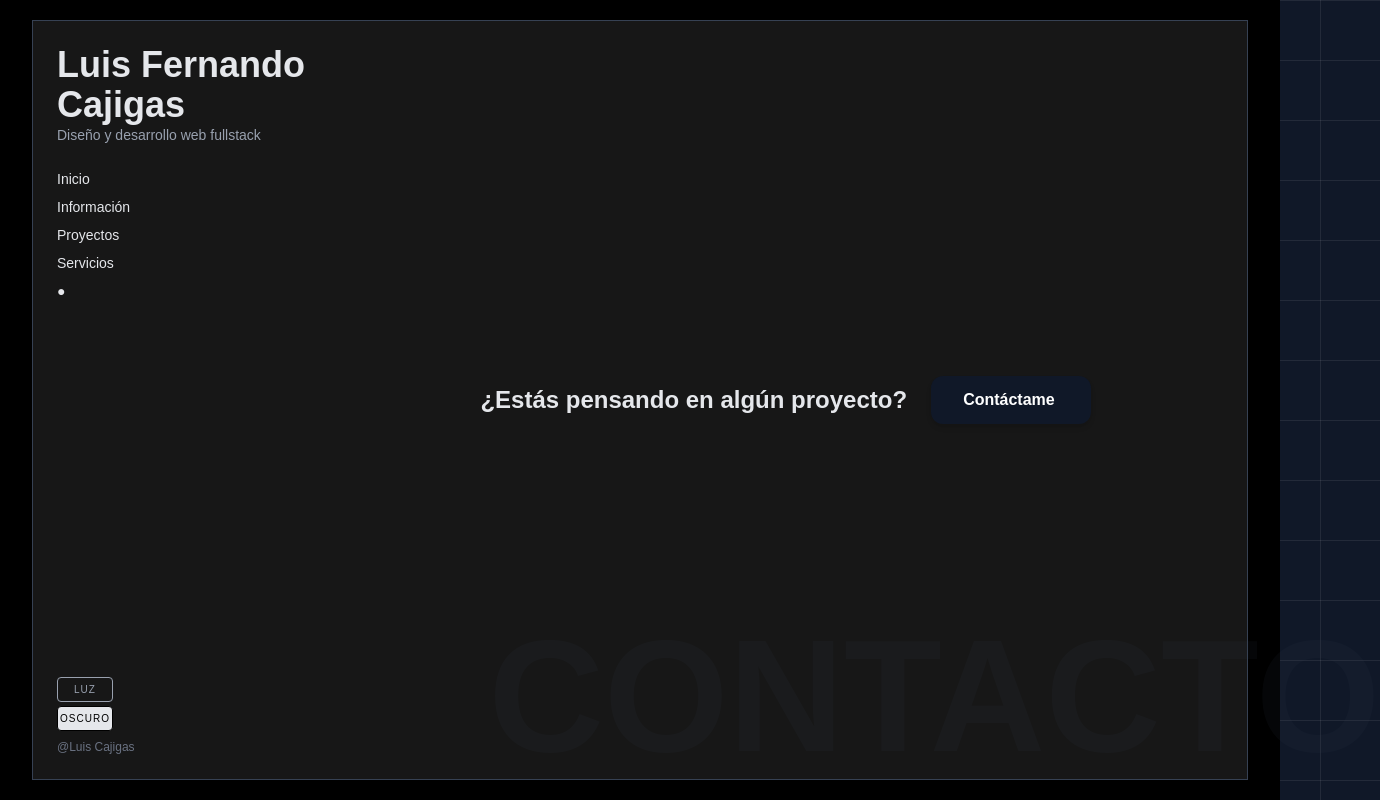
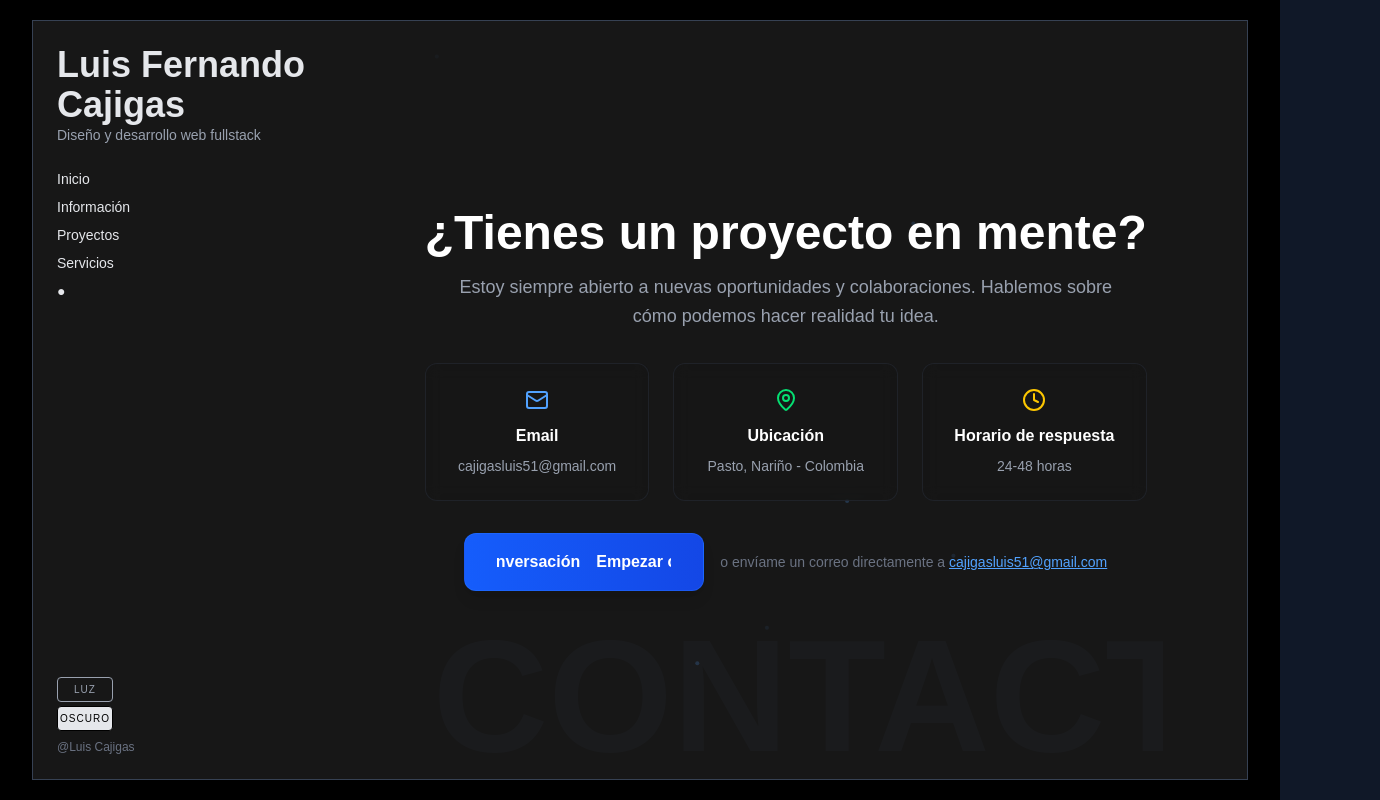
Before and after one commit to luiscajigas/luis_fernando_cajigas, a Next.js app: page / in a window 1280 px wide. Both pictures are taken after a click on the button "Contáctame". Shown: the whole page, 1380 px wide, since content can reach past the window. Built offline with nearby package versions, Linux system fonts and the light colour scheme.

Commit message:
agrego nueva interfaz en contactame en su primera version o primer avance

```diff
--- a/src/app/sections/Contacto.tsx
+++ b/src/app/sections/Contacto.tsx
@@ -3,19 +3,41 @@
 import { motion, AnimatePresence } from "framer-motion";
 import { useState, useEffect } from "react";
 import emailjs from "@emailjs/browser";
+import {
+  Mail,
+  MessageCircle,
+  Send,
+  ArrowLeft,
+  CheckCircle,
+  AlertCircle,
+  Phone,
+  MapPin,
+  Clock,
+  User,
+} from "lucide-react";
 
 export default function Contactame() {
   const [hovered, setHovered] = useState(false);
   const [showForm, setShowForm] = useState(false);
-  const [loading, setLoading] = useState(false);;
-
+  const [loading, setLoading] = useState(false);
+  const [status, setStatus] = useState<"idle" | "success" | "error">("idle");
+  const [cursorPos, setCursorPos] = useState({ x: 0, y: 0 });
 
   const repeatCount = 100;
   const textArray = Array.from({ length: repeatCount }, (_, i) => i);
 
+  useEffect(() => {
+    const handleMouseMove = (e: MouseEvent) => {
+      setCursorPos({ x: e.clientX, y: e.clientY });
+    };
+    window.addEventListener("mousemove", handleMouseMove);
+    return () => window.removeEventListener("mousemove", handleMouseMove);
+  }, []);
+
   const sendEmail = (e: React.FormEvent<HTMLFormElement>) => {
     e.preventDefault();
     setLoading(true);
+    setStatus("idle");
 
     emailjs
       .sendForm(
@@ -26,23 +48,73 @@ export default function Contactame() {
       )
       .then(
         () => {
-          alert("✅ Mensaje enviado correctamente!");
+          setStatus("success");
           setLoading(false);
           e.currentTarget.reset();
+          setTimeout(() => {
             setShowForm(false);
+            setStatus("idle");
+          }, 2000);
         },
         (error) => {
-          alert("❌ Error al enviar: " + JSON.stringify(error));
+          setStatus("error");
           setLoading(false);
+          console.error("Error:", error);
         }
       );
   };
 
+  const contactInfo = [
+    {
+      icon: Mail,
+      label: "Email",
+      value: "cajigasluis51@gmail.com",
+      color: "text-blue-400",
+    },
+    {
+      icon: MapPin,
+      label: "Ubicación",
+      value: "Pasto, Nariño - Colombia",
+      color: "text-green-400",
+    },
+    {
+      icon: Clock,
+      label: "Horario de respuesta",
+      value: "24-48 horas",
+      color: "text-yellow-400",
+    },
+  ];
+
   return (
-    <div className="relative flex items-center justify-center min-h-screen px-4 py-20">
+    <div className="relative flex items-center justify-center min-h-screen px-4 py-20 overflow-hidden">
+      {/* Título de fondo */}
       <h1 className="absolute bottom-6 left-6 text-[6rem] md:text-[10rem] font-extrabold text-gray-700 opacity-10 select-none leading-none">
         CONTACTO
       </h1>
+
+      {/* Partículas de fondo */}
+      <div className="absolute inset-0 overflow-hidden pointer-events-none">
+        {Array.from({ length: 20 }).map((_, i) => (
+          <motion.div
+            key={i}
+            className="absolute w-1 h-1 bg-blue-400/30 rounded-full"
+            animate={{
+              x: [0, 100, 0],
+              y: [0, -80, 0],
+              opacity: [0, 1, 0],
+            }}
+            transition={{
+              duration: 8 + i * 0.5,
+              repeat: Infinity,
+              delay: i * 0.4,
+            }}
+            style={{
+              left: `${Math.random() * 100}%`,
+              top: `${Math.random() * 100}%`,
+            }}
+          />
+        ))}
+      </div>
 
       <AnimatePresence mode="wait">
         {!showForm ? (
@@ -52,20 +124,68 @@ export default function Contactame() {
             animate={{ opacity: 1, y: 0 }}
             exit={{ opacity: 0, y: -30 }}
             transition={{ duration: 0.5 }}
-            className="flex flex-col md:flex-row items-center gap-6 text-center md:text-left relative z-10"
+            className="flex flex-col items-center gap-8 text-center relative z-10 max-w-4xl"
           >
-            <h2 className="text-2xl font-bold text-gray-200">
-              ¿Estás pensando en algún proyecto?
+            {/* Header principal */}
+            <motion.div
+              initial={{ opacity: 0, y: 20 }}
+              animate={{ opacity: 1, y: 0 }}
+              transition={{ delay: 0.2 }}
+              className="text-center"
+            >
+              <h2 className="text-3xl md:text-5xl font-bold text-white mb-4">
+                ¿Tienes un proyecto en mente?
               </h2>
+              <p className="text-lg text-gray-400 max-w-2xl mx-auto leading-relaxed">
+                Estoy siempre abierto a nuevas oportunidades y colaboraciones.
+                Hablemos sobre cómo podemos hacer realidad tu idea.
+              </p>
+            </motion.div>
 
+            {/* Información de contacto */}
+            <motion.div
+              className="grid grid-cols-1 md:grid-cols-3 gap-6 w-full max-w-4xl"
+              initial={{ opacity: 0, y: 30 }}
+              animate={{ opacity: 1, y: 0 }}
+              transition={{ delay: 0.4 }}
+            >
+              {contactInfo.map((info, index) => (
+                <motion.div
+                  key={index}
+                  className="bg-neutral-900/60 backdrop-blur-sm border border-gray-700/30 rounded-xl p-6 text-center hover:border-blue-500/30 transition-all duration-300 hover:bg-neutral-800/60"
+                  whileHover={{ scale: 1.02, y: -5 }}
+                  initial={{ opacity: 0, y: 20 }}
+                  animate={{ opacity: 1, y: 0 }}
+                  transition={{ delay: 0.5 + index * 0.1 }}
+                >
+                  <info.icon
+                    className={`${info.color} mx-auto mb-3`}
+                    size={24}
+                  />
+                  <h3 className="text-white font-semibold mb-2">
+                    {info.label}
+                  </h3>
+                  <p className="text-gray-400 text-sm">{info.value}</p>
+                </motion.div>
+              ))}
+            </motion.div>
+
+            {/* Botón principal */}
+            <motion.div
+              initial={{ opacity: 0, y: 30 }}
+              animate={{ opacity: 1, y: 0 }}
+              transition={{ delay: 0.8 }}
+              className="flex flex-col md:flex-row items-center gap-4"
+            >
               <motion.button
                 onMouseEnter={() => setHovered(true)}
                 onMouseLeave={() => setHovered(false)}
                 whileTap={{ scale: 0.95 }}
-              className="relative overflow-hidden bg-gray-900 hover:bg-blue-800 text-white font-semibold py-3 px-6 rounded-xl shadow-md transition-colors w-40"
+                className="relative overflow-hidden bg-gradient-to-r from-blue-600 to-blue-700 hover:from-blue-500 hover:to-blue-600 text-white font-semibold py-4 px-8 rounded-xl shadow-lg transition-all duration-300 w-60 border border-blue-500/30"
                 onClick={() => setShowForm(true)}
               >
-              <div className="relative flex overflow-hidden w-full">
+                <div className="relative flex overflow-hidden w-full justify-center items-center gap-2">
+                  <MessageCircle size={20} />
                   <motion.div
                     className="flex whitespace-nowrap"
                     animate={hovered ? { x: ["0%", "-100%"] } : { x: "0%" }}
@@ -74,7 +194,7 @@ export default function Contactame() {
                         ? {
                             repeat: Infinity,
                             repeatType: "loop",
-                          duration: 90,
+                            duration: 20,
                             ease: "linear",
                           }
                         : { duration: 0 }
@@ -82,95 +202,105 @@ export default function Contactame() {
                   >
                     {textArray.map((i) => (
                       <span key={i} className="px-2">
-                      Contáctame
+                        Empezar conversación
                       </span>
                     ))}
                   </motion.div>
                 </div>
               </motion.button>
+
+              <motion.p
+                className="text-gray-500 text-sm"
+                initial={{ opacity: 0 }}
+                animate={{ opacity: 1 }}
+                transition={{ delay: 1 }}
+              >
+                o envíame un correo directamente a{" "}
+                <a
+                  href="mailto:cajigasluis51@gmail.com"
+                  className="text-blue-400 hover:text-blue-300 underline transition-colors"
+                >
+                  cajigasluis51@gmail.com
+                </a>
+              </motion.p>
+            </motion.div>
           </motion.div>
         ) : (
           <motion.div
             key="form"
-            initial={{ opacity: 0, scale: 0.9, y: 40 }}
-            animate={{ opacity: 1, scale: 1, y: 0 }}
-            exit={{ opacity: 0, scale: 0.9, y: -40 }}
+            initial={{ opacity: 0, y: 30 }}
+            animate={{ opacity: 1, y: 0 }}
+            exit={{ opacity: 0, y: -30 }}
             transition={{ duration: 0.5 }}
-            className="w-full max-w-lg bg-neutral-950 rounded-2xl p-8 shadow-2xl relative z-10"
+            className="w-full max-w-lg bg-neutral-900/60 backdrop-blur-sm border border-gray-700/30 rounded-xl p-8 relative z-10"
           >
-            <h2 className="text-3xl font-semibold text-white mb-6">Contacto.</h2>
-            <p className="text-gray-400 mb-6">
-              Ponte en contacto conmigo o envíame un correo a{" "}
-              <span className="font-semibold">cajigasluis51@gmail.com</span>
-            </p>
+            {/* Botón de volver */}
+            <button
+              onClick={() => setShowForm(false)}
+              className="absolute top-4 left-4 text-gray-400 hover:text-white transition-colors"
+            >
+              <ArrowLeft size={20} />
+            </button>
 
-            <motion.form
-              onSubmit={sendEmail}
-              className="space-y-4"
-              initial="hidden"
-              animate="visible"
-              variants={{
-                hidden: {},
-                visible: {
-                  transition: { staggerChildren: 0.15 },
-                },
-              }}
-            >
-              <motion.input
+            <h3 className="text-2xl font-bold text-white mb-6">
+              Envíame un mensaje
+            </h3>
+
+            <form onSubmit={sendEmail} className="flex flex-col gap-4">
+              <div className="flex items-center gap-3 bg-neutral-800/50 p-3 rounded-lg">
+                <User size={18} className="text-gray-400" />
+                <input
                   type="text"
-                name="name"
-                placeholder="Nombre"
+                  name="user_name"
                   required
-                className="w-full p-3 rounded-lg bg-neutral-900 border border-gray-600 focus:border-blue-600 outline-none"
-                variants={{
-                  hidden: { opacity: 0, y: 20 },
-                  visible: { opacity: 1, y: 0 },
-                }}
+                  placeholder="Tu nombre"
+                  className="bg-transparent outline-none flex-1 text-white"
                 />
-              <motion.input
+              </div>
+
+              <div className="flex items-center gap-3 bg-neutral-800/50 p-3 rounded-lg">
+                <Mail size={18} className="text-gray-400" />
+                <input
                   type="email"
-                name="mail"
-                placeholder="Correo electrónico"
+                  name="user_email"
                   required
-                className="w-full p-3 rounded-lg bg-neutral-900 border border-gray-600 focus:border-blue-600 outline-none"
-                variants={{
-                  hidden: { opacity: 0, y: 20 },
-                  visible: { opacity: 1, y: 0 },
-                }}
+                  placeholder="Tu correo"
+                  className="bg-transparent outline-none flex-1 text-white"
                 />
-              <motion.textarea
+              </div>
+
+              <div className="flex items-center gap-3 bg-neutral-800/50 p-3 rounded-lg">
+                <MessageCircle size={18} className="text-gray-400" />
+                <textarea
                   name="message"
-                placeholder="Mensaje"
                   required
-                className="w-full p-3 rounded-lg bg-neutral-900 border border-gray-600 focus:border-blue-600 outline-none h-32"
-                variants={{
-                  hidden: { opacity: 0, y: 20 },
-                  visible: { opacity: 1, y: 0 },
-                }}
-              ></motion.textarea>
+                  placeholder="Tu mensaje"
+                  rows={4}
+                  className="bg-transparent outline-none flex-1 text-white resize-none"
+                />
+              </div>
 
               <motion.button
                 type="submit"
+                whileTap={{ scale: 0.95 }}
                 disabled={loading}
-                className="w-full py-3 rounded-lg bg-gray-700 hover:bg-blue-900 transition-all shadow-lg disabled:opacity-50"
-                whileHover={{ scale: 1.05 }}
-                whileTap={{ scale: 0.95 }}
-                variants={{
-                  hidden: { opacity: 0, y: 20 },
-                  visible: { opacity: 1, y: 0 },
-                }}
+                className="flex items-center justify-center gap-2 bg-gradient-to-r from-blue-600 to-blue-700 hover:from-blue-500 hover:to-blue-600 text-white font-semibold py-3 px-6 rounded-lg shadow-lg transition-all duration-300 border border-blue-500/30 disabled:opacity-50"
               >
-                {loading ? "Enviando..." : "Enviar mensaje"}
+                {loading ? "Enviando..." : "Enviar"}
+                {!loading && <Send size={18} />}
               </motion.button>
-            </motion.form>
 
-            <motion.button
-              onClick={() => setShowForm(false)}
-              className="mt-6 text-gray-400 hover:text-blue-600 transition"
-              whileHover={{ x: -5 }}
-            >
-              ← Regresar
-            </motion.button>
+              {status === "success" && (
+                <p className="flex items-center gap-2 text-green-400">
+                  <CheckCircle size={18} /> Mensaje enviado con éxito.
+                </p>
+              )}
+              {status === "error" && (
+                <p className="flex items-center gap-2 text-red-400">
+                  <AlertCircle size={18} /> Error al enviar el mensaje.
+                </p>
+              )}
+            </form>
           </motion.div>
         )}
       </AnimatePresence>
```
Lines whose indentation alone changed are shown as unchanged.
